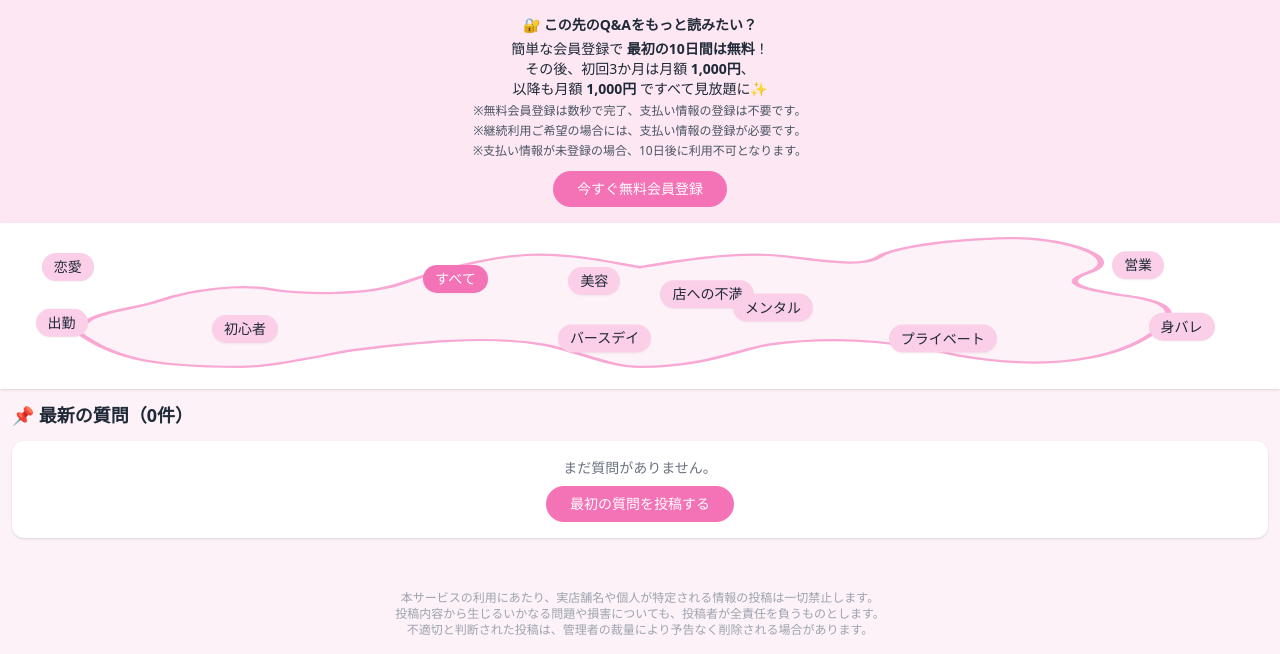
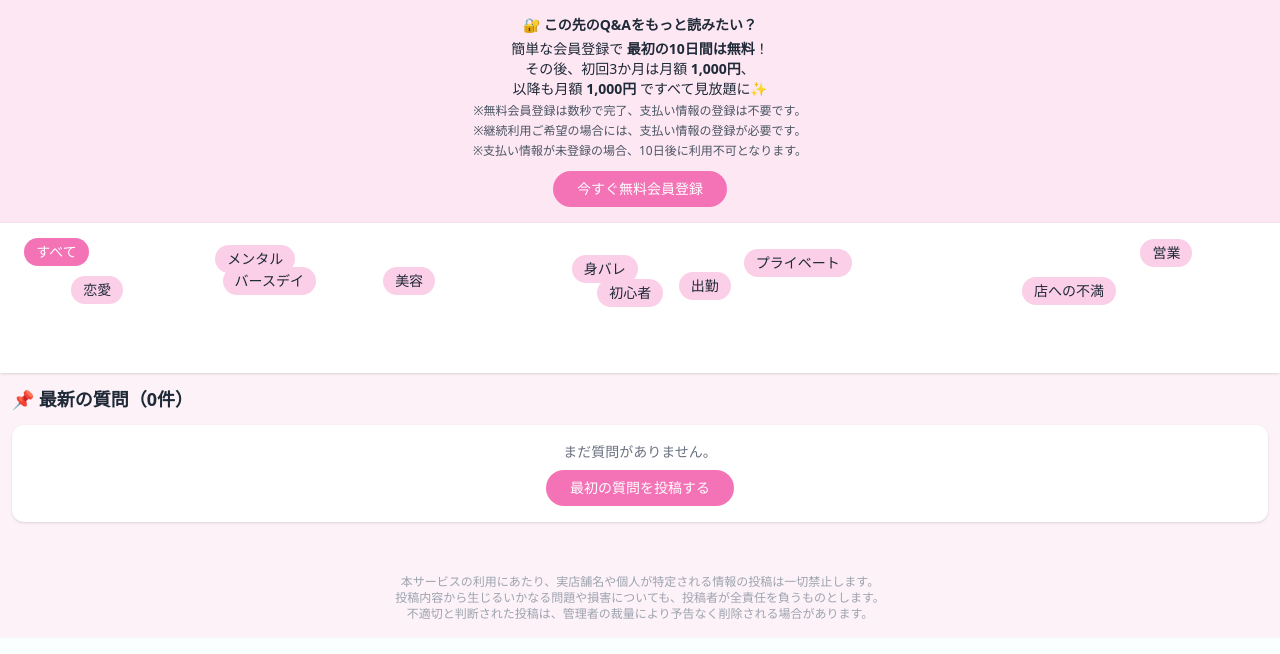
Before and after one commit to ymzk4160/ymzk4160-cabaq-flask, a Flask app: page / in a window 1280 px wide. Shown: the part 242-896 px from the top of the page. Run offline with Flask 3, Linux system fonts and the light colour scheme; some libraries are stand-ins or nearby versions.

Commit message:
Update index.html

```diff
--- a/app/templates/main/index.html
+++ b/app/templates/main/index.html
@@ -39,37 +39,9 @@
   </button>
 </section>
 
-
-<!-- 雲形の中でランダム配置されるカテゴリー -->
-<div class="p-2 bg-white shadow relative">
-  <!-- 雲形の背景 -->
-  <svg class="cloud-bg absolute top-0 left-0 w-full h-full" viewBox="0 0 400 150" preserveAspectRatio="none">
-    <path d="M25,100
-      C35,120 45,130 75,130
-      C85,130 100,120 110,115
-      C125,110 150,100 170,110
-      C180,115 190,130 200,130
-      C220,130 230,115 240,110
-      C265,100 285,110 300,120
-      C330,135 350,120 360,100
-      C370,80 365,70 350,65
-      C340,60 330,55 340,45
-      C350,35 340,20 325,15
-      C310,10 280,20 275,30
-      C270,40 260,35 245,30
-      C230,25 210,35 200,40
-      C190,35 175,25 160,30
-      C145,35 130,50 125,55
-      C115,65 95,65 85,60
-      C75,55 60,60 50,70
-      C40,80 25,80 25,100"
-      fill="#FDF2F8" stroke="#F9A8D4" stroke-width="2"></path>
-  </svg>
-
-  <!-- カテゴリーボタンを配置するコンテナ -->
-  <div id="category-container" class="relative min-h-[150px]">
-    <!-- カテゴリーボタンはJavaScriptで動的に配置されます -->
-  </div>
+<!-- カテゴリー（シンプルなランダム配置） -->
+<div id="category-container" class="p-2 bg-white shadow relative min-h-[150px]">
+  <!-- カテゴリーボタンはJavaScriptで動的に配置されます -->
 </div>
 
 <script>
@@ -88,116 +60,41 @@
     { id: 'プライベート', name: 'プライベート', color: 'bg-pink-200 hover:bg-pink-300' }
   ];
 
-  // 衝突検出：2つのボタンが重なっているかチェック
-  function isColliding(pos1, size1, pos2, size2) {
-    return !(
-      pos1.left + size1.width < pos2.left ||
-      pos1.top + size1.height < pos2.top ||
-      pos1.left > pos2.left + size2.width ||
-      pos1.top > pos2.top + size2.height
-    );
-  }
-
   // カテゴリーボタンをランダムに配置する関数
   function randomizeCategories() {
     const container = document.getElementById('category-container');
     container.innerHTML = ''; // コンテナをクリア
 
-    // カテゴリーの配列をシャッフル
-    const shuffledCategories = [...categories].sort(() => Math.random() - 0.5);
+    // すべてのボタンを再作成して配置し直す
+    categories.forEach(category => {
+      const button = document.createElement('button');
+      button.className = `category-button absolute text-sm px-3 py-1 rounded-full ${category.color}`;
+      button.setAttribute('onclick', `filterCategory('${category.id}')`);
+      button.setAttribute('data-category-btn', category.id);
+      button.textContent = category.name;
 
-    // 配置済みのボタンの位置とサイズを格納する配列
-    const placedButtons = [];
+      // 画面全体にランダムな位置を設定
+      const containerWidth = container.offsetWidth;
+      const containerHeight = 150;
+      const buttonWidth = category.name.length * 10 + 20;
+      const buttonHeight = 30;
 
-    // コンテナのサイズを取得
-    const containerWidth = container.offsetWidth;
-    const containerHeight = 150; // 固定の高さを設定
+      // ランダムな位置を設定（内側にマージンを考慮）
+      const margin = 10;
+      const leftPos = margin + Math.random() * (containerWidth - buttonWidth - margin * 2);
+      const topPos = margin + Math.random() * (containerHeight - buttonHeight - margin * 2);
 
-    // 各ボタンのおおよそのサイズ（テキストの長さに応じて調整）
-    const buttonSizes = shuffledCategories.map(category => {
-      return {
-        width: Math.max(category.name.length * 10 + 20, 60), // 文字数に応じた幅 + パディング
-        height: 30
-      };
-    });
+      button.style.left = `${leftPos}px`;
+      button.style.top = `${topPos}px`;
 
-    // ボタンを配置
-    shuffledCategories.forEach((category, index) => {
-      const buttonSize = buttonSizes[index];
-      let position;
-      let attempts = 0;
-      let found = false;
-
-      // 衝突しない位置を見つけるまで試行
-      while (!found && attempts < 100) {
-        attempts++;
-
-        // ランダムな位置を生成（雲形の中に収まるようにパディングを考慮）
-        const padding = 20;
-        position = {
-          left: padding + Math.random() * (containerWidth - buttonSize.width - (padding * 2)),
-          top: padding + Math.random() * (containerHeight - buttonSize.height - (padding * 2))
-        };
-
-        // 他のボタンとの衝突をチェック
-        found = true;
-        for (const placedButton of placedButtons) {
-          if (isColliding(position, buttonSize, placedButton.position, placedButton.size)) {
-            found = false;
-            break;
-          }
-        }
-      }
-
-      // 位置が見つかったらボタンを作成
-      if (found) {
-        const button = document.createElement('button');
-        button.className = `category-button absolute text-sm px-3 py-1 rounded-full ${category.color} shadow-sm`;
-        button.setAttribute('onclick', `filterCategory('${category.id}')`);
-        button.setAttribute('data-category-btn', category.id);
-        button.textContent = category.name;
-
-        button.style.left = `${position.left}px`;
-        button.style.top = `${position.top}px`;
-        // ふわふわと浮いているような軽いアニメーション効果を追加
-        button.style.animation = `float ${2 + Math.random() * 2}s ease-in-out infinite`;
-
-        container.appendChild(button);
-
-        // 配置済みボタンリストに追加
-        placedButtons.push({
-          position: position,
-          size: buttonSize
-        });
-      } else {
-        // 位置が見つからない場合は、下部にフローレイアウトで追加
-        const button = document.createElement('button');
-        button.className = `category-button inline-block text-sm px-3 py-1 rounded-full m-1 ${category.color} shadow-sm`;
-        button.setAttribute('onclick', `filterCategory('${category.id}')`);
-        button.setAttribute('data-category-btn', category.id);
-        button.textContent = category.name;
-
-        // 絶対位置指定ではなく、通常のフローに追加
-        button.style.position = 'relative';
-        container.appendChild(document.createElement('div')).appendChild(button);
-      }
+      container.appendChild(button);
     });
   }
-
-  // アニメーションのためのスタイルを追加
-  const style = document.createElement('style');
-  style.textContent = `
-    @keyframes float {
-      0%, 100% { transform: translateY(0); }
-      50% { transform: translateY(-5px); }
-    }
-  `;
-  document.head.appendChild(style);
 
   // ページ読み込み時にカテゴリーをランダム配置
   document.addEventListener('DOMContentLoaded', randomizeCategories);
 
-  // カテゴリーフィルター関数
+  // カテゴリーフィルター関数の処理
   function filterCategory(category) {
     // 現在のフィルタリングコード
     const items = document.querySelectorAll('.qa-item');
@@ -209,23 +106,29 @@
       }
     });
 
-    // アクティブなカテゴリーを視覚的に強調表示
+    // カテゴリーボタンの強調表示
     const buttons = document.querySelectorAll('[data-category-btn]');
     buttons.forEach(btn => {
       if (btn.getAttribute('data-category-btn') === category) {
+        btn.classList.add('bg-pink-400', 'text-white');
+        btn.classList.remove('bg-pink-200', 'hover:bg-pink-300');
+      } else if (btn.getAttribute('data-category-btn') === 'all') {
         if (category !== 'all') {
-          btn.classList.add('bg-pink-400', 'text-white');
-          btn.classList.remove('bg-pink-200', 'hover:bg-pink-300');
+          btn.classList.remove('bg-pink-400', 'text-white');
+          btn.classList.add('bg-pink-200', 'hover:bg-pink-300');
         }
-      } else if (btn.getAttribute('data-category-btn') === 'all') {
-        btn.classList.add('bg-pink-400', 'text-white');
       } else {
         btn.classList.remove('bg-pink-400', 'text-white');
         btn.classList.add('bg-pink-200', 'hover:bg-pink-300');
       }
     });
+
+    // フィルター後にすべてのボタンを再配置
+    randomizeCategories();
   }
 </script>
+
+
 
 
 
```
